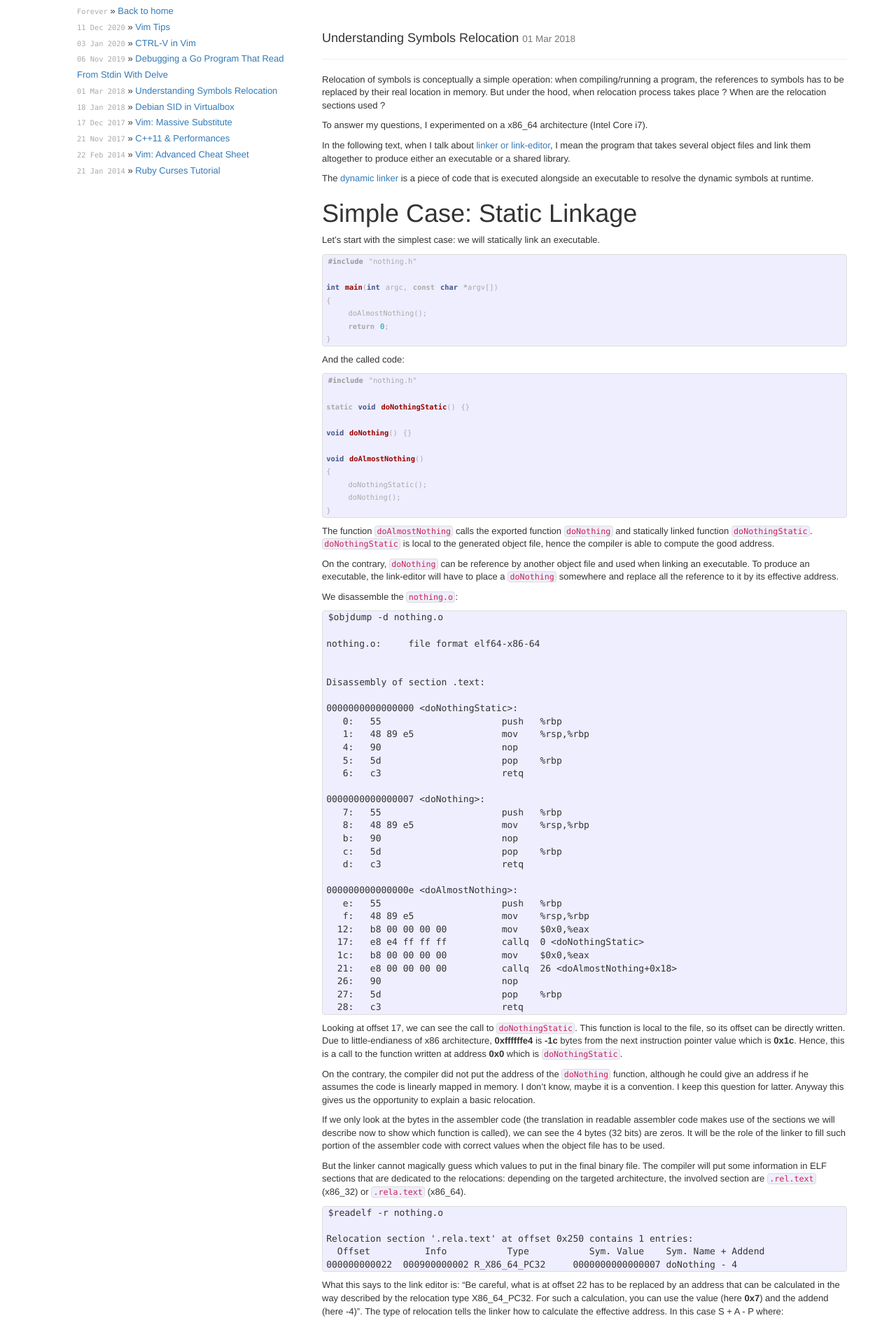
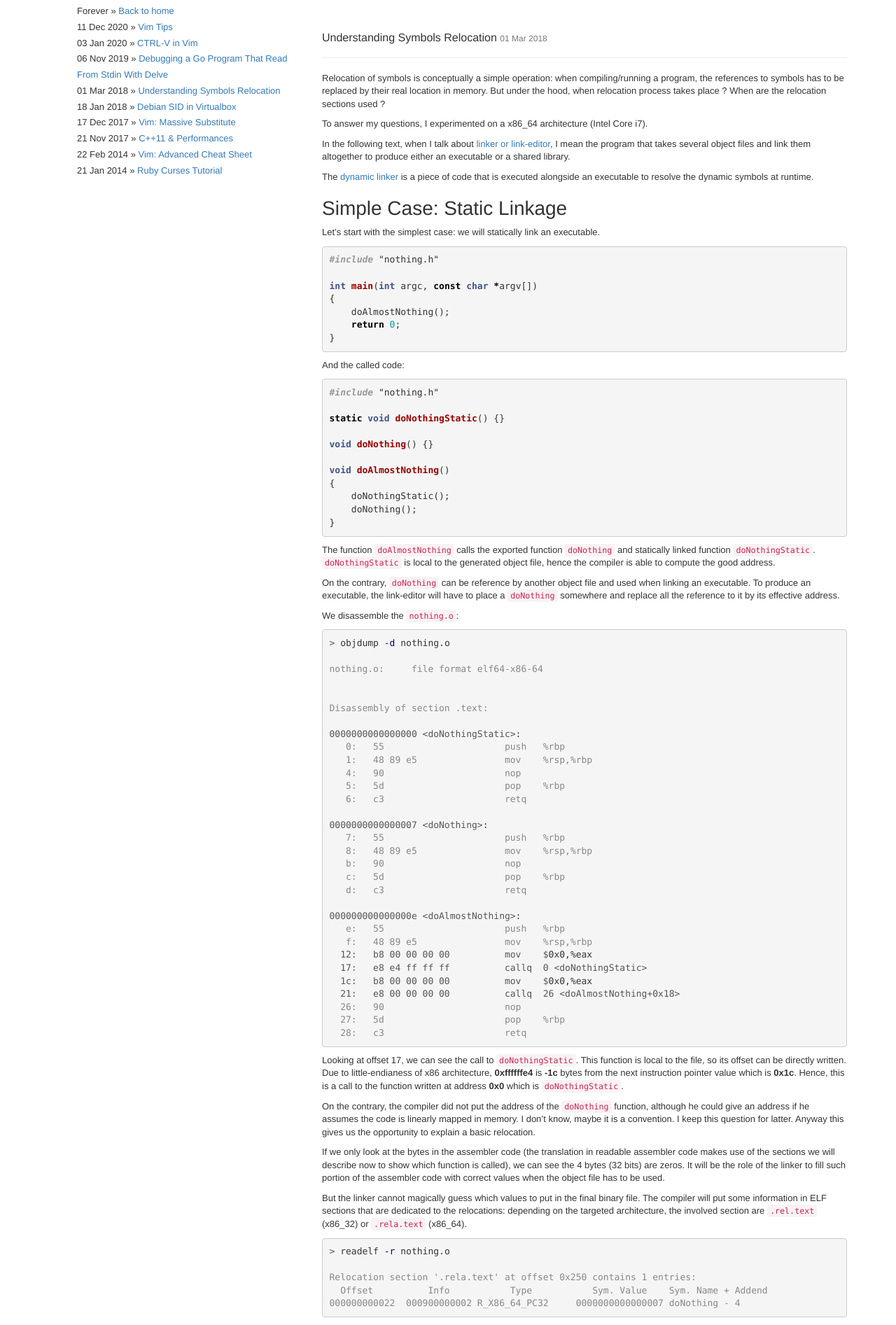
Before and after one commit to stac47/stac47.github.io, a Jekyll site: the page built from _posts/2018-03-01-understanding-relocation-elf.markdown, in a window 1280 px wide. Shown: the top 1893 px of the page at 70% size. Built offline with Jekyll 4.4.1, drawn with Linux system fonts in a browser that asks for light colours; some of the changed text lies outside the part shown.

Commit message:
Improve code display

````diff
--- a/_layouts/default.html
+++ b/_layouts/default.html
@@ -10,7 +10,7 @@
         <link rel="stylesheet" href="/css/bootstrap.min.css">
 
         <!-- syntax highlighting CSS -->
-        <link rel="stylesheet" href="/css/syntax.css">
+        <link rel="stylesheet" href="/css/github.css">
 
         <!-- Custom CSS -->
         <link rel="stylesheet" href="/css/main.css">
--- a/_posts/2018-03-01-understanding-relocation-elf.markdown
+++ b/_posts/2018-03-01-understanding-relocation-elf.markdown
@@ -63,8 +63,8 @@ effective address.
 
 We disassemble the `nothing.o`:
 
-```
-$objdump -d nothing.o
+```console
+> objdump -d nothing.o
 
 nothing.o:     file format elf64-x86-64
 
@@ -119,8 +119,8 @@ file. The compiler will put some information in ELF sections that are dedicated
 to the relocations: depending on the targeted architecture, the involved
 section are `.rel.text` (x86_32) or `.rela.text` (x86_64).
 
-```
-$readelf -r nothing.o
+```console
+> readelf -r nothing.o
 
 Relocation section '.rela.text' at offset 0x250 contains 1 entries:
   Offset          Info           Type           Sym. Value    Sym. Name + Addend
@@ -203,11 +203,11 @@ There are a few interesting things to say about the `main` function. The linker
 also operated a relocation to the `doAlmostNothing` function. Let us see the
 relocation information from the object file containing the main function:
 
-```
-$readelf -s --wide prog0.o | grep doAlmostNothing
+```console
+> readelf -s --wide prog0.o | grep doAlmostNothing
     10: 0000000000000000     0 NOTYPE  GLOBAL DEFAULT  UND doAlmostNothing
 
-$readelf -r prog0.o
+> readelf -r prog0.o
 
 Relocation section '.rela.text' at offset 0x208 contains 1 entries:
   Offset          Info           Type           Sym. Value    Sym. Name + Addend
@@ -259,8 +259,8 @@ the __glibc__. An executable that depends upon shared libraries, holds a referen
 to the path toward the dynamic linker to use. This path is stored in the
 `.interp` section of the executable:
 
-```
-$readelf -S prog1_dynamic.out
+```console
+> readelf -S prog1_dynamic.out
 
 There are 31 section headers, starting at offset 0x1a80:
 
@@ -304,8 +304,8 @@ As usual in computer sciences, the solution consists in adding an indirection
 layer. This indirection will be performed by the Global Offset Table (GOT) and
 the Procedure Linkage Table (PLT).
 
-```
-$readelf --segments prog0_dynamic.out
+```console
+> readelf --segments prog0_dynamic.out
 
 Elf file type is DYN (Shared object file)
 Entry point 0x650
@@ -347,9 +347,9 @@ Hence, when compiling some code to be embedded in shared library, we must
 require the compiler to generate _Position Independent Code_. This can be done
 using the `-fPIC` option as shown in the following example:
 
-```
-gcc -Wall -g -O0 -fPIC -c nothing.c -onothing_pic.o
-gcc -shared -o libnothing.so nothing_pic.o
+```console
+> gcc -Wall -g -O0 -fPIC -c nothing.c -onothing_pic.o
+> gcc -shared -o libnothing.so nothing_pic.o
 ```
 
 ## Calling a Shared Library Function
@@ -367,8 +367,8 @@ work under the hood ?
 Comparing the dynamic and the static version shows a difference in the way the
 `doAlmostNothing` is called.
 
-```
-$objdump -d -s prog0.out
+```console
+> objdump -d -s prog0.out
 [...]
 674:   e8 15 00 00 00          callq  68e <doAlmostNothing>
 [...]
@@ -422,13 +422,13 @@ The linker can see that a call to `doAlmostNothing` will have to be performed
     gives an address in the PLT where the effective address of the function
     will have to be set.
 
-```
-$readelf -r prog0_dynamic
+```console
+> readelf -r prog0_dynamic
 Relocation section '.rela.plt' at offset 0x5f0 contains 1 entries:
   Offset          Info           Type           Sym. Value    Sym. Name + Addend
 000000201018  000100000007 R_X86_64_JUMP_SLO 0000000000000000 doAlmostNothing + 0
 
-$readelf --sections prog0_dynamic
+>readelf --sections prog0_dynamic
 Section Headers:
   [Nr] Name              Type             Address           Offset
        Size              EntSize          Flags  Link  Info  Align
@@ -494,8 +494,8 @@ And this time, the value at 0x555555755018 is now the effective address of the
 `doAlmostNothing` function. We can verify that this address points to the
 executable memory space of shared library `libnothing`:
 
-```
-$cat /proc/<pid>/map
+```console
+$ cat /proc/<pid>/map
 [...]
 7ffff7ff2000-7ffff7ff3000 r-xp 00000000 08:01 389081    <path>/libnothing.so
 [...]
@@ -513,8 +513,8 @@ We can imagine a shared library that defines a string `kExternString` and also
 a function `printExternalString` that prints that variable out. An executable
 call this method and also directly print the variable.
 
-```
-$readelf -r libprinter.so.1
+```console
+> readelf -r libprinter.so.1
 
 Relocation section '.rela.dyn' at offset 0x520 contains 11 entries:
   Offset          Info           Type           Sym. Value    Sym. Name + Addend
@@ -522,7 +522,7 @@ Relocation section '.rela.dyn' at offset 0x520 contains 11 entries:
 000000200ff0  000c00000006 R_X86_64_GLOB_DAT 0000000000201040 kExternString + 0
 [...]
 
-$readelf -r prog1_dynamic.out
+> readelf -r prog1_dynamic.out
 
 Relocation section '.rela.dyn' at offset 0x578 contains 10 entries:
   Offset          Info           Type           Sym. Value    Sym. Name + Addend
@@ -547,8 +547,8 @@ The dynamic linker knows where the `kExternString` is located: it is calculated
 from the load address of the shared library + the value of the symbol (taken
 from the dynamic symbols table `.dynsym`). In our case:
 
-```
-$readelf --symbols libprinter.so
+```console
+> readelf --symbols libprinter.so
 
 Symbol table '.dynsym' contains 17 entries:
    Num:    Value          Size Type    Bind   Vis      Ndx Name
--- a/_posts/2020-01-03-vim-ctrl-v.markdown
+++ b/_posts/2020-01-03-vim-ctrl-v.markdown
@@ -14,7 +14,7 @@ enforced by the language itself. Until now, I indented my code with several
 spaces depending on the file type. So, by default, I set __Vim__ to expand the
 tabulation into spaces:
 
-```
+```vim
 " Spaces instead of tabs
 set expandtab
 ```
--- a/css/syntax.css
+++ b/css/github.css
@@ -1,57 +1,58 @@
-.highlight  { background: #ffffff; }
+.highlight .hll { background-color: #ffffcc }
 .highlight .c { color: #999988; font-style: italic } /* Comment */
 .highlight .err { color: #a61717; background-color: #e3d2d2 } /* Error */
-.highlight .k { font-weight: bold } /* Keyword */
-.highlight .o { font-weight: bold } /* Operator */
+.highlight .k { color: #000000; font-weight: bold } /* Keyword */
+.highlight .o { color: #000000; font-weight: bold } /* Operator */
 .highlight .cm { color: #999988; font-style: italic } /* Comment.Multiline */
-.highlight .cp { color: #999999; font-weight: bold } /* Comment.Preproc */
+.highlight .cp { color: #999999; font-weight: bold; font-style: italic } /* Comment.Preproc */
 .highlight .c1 { color: #999988; font-style: italic } /* Comment.Single */
 .highlight .cs { color: #999999; font-weight: bold; font-style: italic } /* Comment.Special */
 .highlight .gd { color: #000000; background-color: #ffdddd } /* Generic.Deleted */
-.highlight .gd .x { color: #000000; background-color: #ffaaaa } /* Generic.Deleted.Specific */
-.highlight .ge { font-style: italic } /* Generic.Emph */
+.highlight .ge { color: #000000; font-style: italic } /* Generic.Emph */
 .highlight .gr { color: #aa0000 } /* Generic.Error */
 .highlight .gh { color: #999999 } /* Generic.Heading */
 .highlight .gi { color: #000000; background-color: #ddffdd } /* Generic.Inserted */
-.highlight .gi .x { color: #000000; background-color: #aaffaa } /* Generic.Inserted.Specific */
 .highlight .go { color: #888888 } /* Generic.Output */
 .highlight .gp { color: #555555 } /* Generic.Prompt */
 .highlight .gs { font-weight: bold } /* Generic.Strong */
 .highlight .gu { color: #aaaaaa } /* Generic.Subheading */
 .highlight .gt { color: #aa0000 } /* Generic.Traceback */
-.highlight .kc { font-weight: bold } /* Keyword.Constant */
-.highlight .kd { font-weight: bold } /* Keyword.Declaration */
-.highlight .kp { font-weight: bold } /* Keyword.Pseudo */
-.highlight .kr { font-weight: bold } /* Keyword.Reserved */
+.highlight .kc { color: #000000; font-weight: bold } /* Keyword.Constant */
+.highlight .kd { color: #000000; font-weight: bold } /* Keyword.Declaration */
+.highlight .kn { color: #000000; font-weight: bold } /* Keyword.Namespace */
+.highlight .kp { color: #000000; font-weight: bold } /* Keyword.Pseudo */
+.highlight .kr { color: #000000; font-weight: bold } /* Keyword.Reserved */
 .highlight .kt { color: #445588; font-weight: bold } /* Keyword.Type */
 .highlight .m { color: #009999 } /* Literal.Number */
-.highlight .s { color: #d14 } /* Literal.String */
+.highlight .s { color: #d01040 } /* Literal.String */
 .highlight .na { color: #008080 } /* Name.Attribute */
 .highlight .nb { color: #0086B3 } /* Name.Builtin */
 .highlight .nc { color: #445588; font-weight: bold } /* Name.Class */
 .highlight .no { color: #008080 } /* Name.Constant */
+.highlight .nd { color: #3c5d5d; font-weight: bold } /* Name.Decorator */
 .highlight .ni { color: #800080 } /* Name.Entity */
 .highlight .ne { color: #990000; font-weight: bold } /* Name.Exception */
 .highlight .nf { color: #990000; font-weight: bold } /* Name.Function */
+.highlight .nl { color: #990000; font-weight: bold } /* Name.Label */
 .highlight .nn { color: #555555 } /* Name.Namespace */
 .highlight .nt { color: #000080 } /* Name.Tag */
 .highlight .nv { color: #008080 } /* Name.Variable */
-.highlight .ow { font-weight: bold } /* Operator.Word */
+.highlight .ow { color: #000000; font-weight: bold } /* Operator.Word */
 .highlight .w { color: #bbbbbb } /* Text.Whitespace */
 .highlight .mf { color: #009999 } /* Literal.Number.Float */
 .highlight .mh { color: #009999 } /* Literal.Number.Hex */
 .highlight .mi { color: #009999 } /* Literal.Number.Integer */
 .highlight .mo { color: #009999 } /* Literal.Number.Oct */
-.highlight .sb { color: #d14 } /* Literal.String.Backtick */
-.highlight .sc { color: #d14 } /* Literal.String.Char */
-.highlight .sd { color: #d14 } /* Literal.String.Doc */
-.highlight .s2 { color: #d14 } /* Literal.String.Double */
-.highlight .se { color: #d14 } /* Literal.String.Escape */
-.highlight .sh { color: #d14 } /* Literal.String.Heredoc */
-.highlight .si { color: #d14 } /* Literal.String.Interpol */
-.highlight .sx { color: #d14 } /* Literal.String.Other */
+.highlight .sb { color: #d01040 } /* Literal.String.Backtick */
+.highlight .sc { color: #d01040 } /* Literal.String.Char */
+.highlight .sd { color: #d01040 } /* Literal.String.Doc */
+.highlight .s2 { color: #d01040 } /* Literal.String.Double */
+.highlight .se { color: #d01040 } /* Literal.String.Escape */
+.highlight .sh { color: #d01040 } /* Literal.String.Heredoc */
+.highlight .si { color: #d01040 } /* Literal.String.Interpol */
+.highlight .sx { color: #d01040 } /* Literal.String.Other */
 .highlight .sr { color: #009926 } /* Literal.String.Regex */
-.highlight .s1 { color: #d14 } /* Literal.String.Single */
+.highlight .s1 { color: #d01040 } /* Literal.String.Single */
 .highlight .ss { color: #990073 } /* Literal.String.Symbol */
 .highlight .bp { color: #999999 } /* Name.Builtin.Pseudo */
 .highlight .vc { color: #008080 } /* Name.Variable.Class */
--- a/css/main.css
+++ b/css/main.css
@@ -12,6 +12,22 @@ div#elife li {
   display: block;
   float: left;
   margin: 5px;
+}
+
+h1 {
+  font-size: 28px;
+}
+
+h2 {
+  font-size: 24px;
+}
+
+h3 {
+  font-size: 19px;
+}
+
+h4 {
+  font-size: 16px;
 }
 
 /*****************************************************************************/
@@ -29,31 +45,8 @@ div#elife li {
   line-height: 1.75em;
 }
 
-.posts span {
-  color: #aaa;
-  font-family: Monaco, "Courier New", monospace;
-  font-size: 80%;
-}
-
-/* standard */
-.post pre {
-  border: 1px solid #ddd;
-  background-color: #eef;
-  padding: 0 .4em;
-}
-
 .post ul, .post ol {
   margin-left: 1.35em;
-}
-
-.post code {
-  border: 1px solid #ddd;
-  background-color: #eef;
-  padding: 0 .2em;
-}
-
-.post pre code {
-  border: none;
 }
 
 .post img {
@@ -91,17 +84,6 @@ div#elife li {
 
 .post table tbody tr:hover {
   background-color: rgb(238, 238, 255);
-}
-
-/* terminal */
-.post pre.terminal {
-  border: 1px solid #000;
-  background-color: #333;
-  color: #FFF;
-}
-
-.post pre.terminal code {
-  background-color: #333;
 }
 
 .strava-badge- {
````
Also changed, not shown: _posts/2017-11-21-cpp11-performances.markdown (+13 -13 lines).
